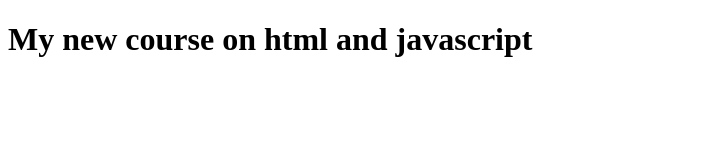
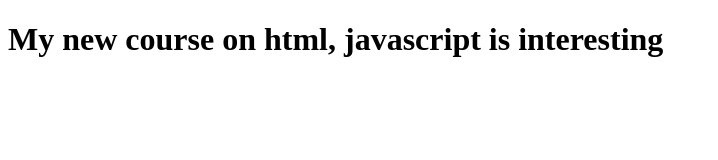
Before and after one commit to anu123-crypto/hello-world, a plain HTML site: page index.html in a window 1280 px wide. Shown: the whole page, without its empty margins (0-718 px from the left). Drawn offline with Linux system fonts and the light colour scheme.

Commit message:
My first commit

```diff
--- a/index.html
+++ b/index.html
@@ -4,6 +4,6 @@
 		<title>My new course</title>
 	</head>
 	<body>
-		<h1>My new course on html and javascript</h1>
+		<h1>My new course on html, javascript is interesting</h1>
 	</body>
 </html>
```
